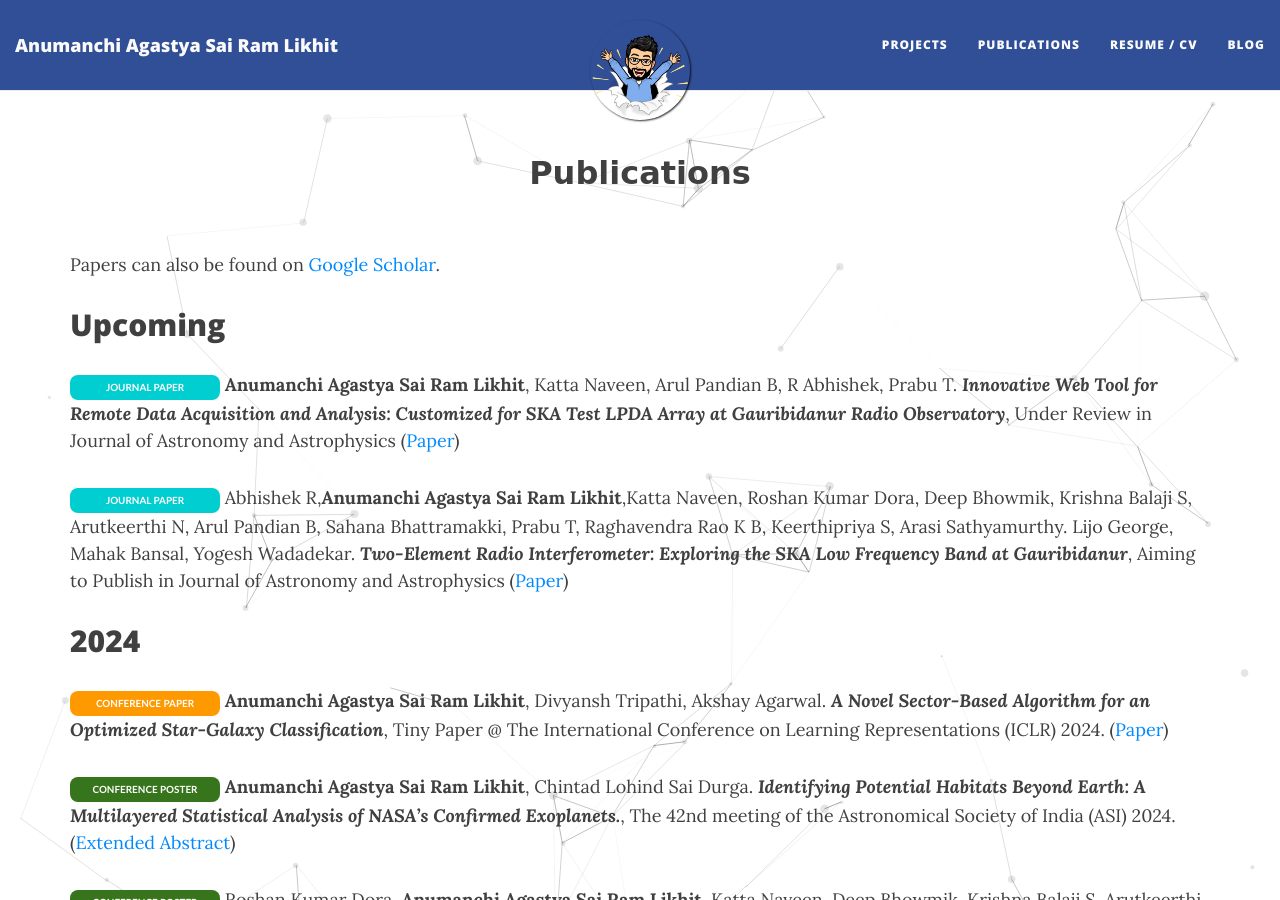
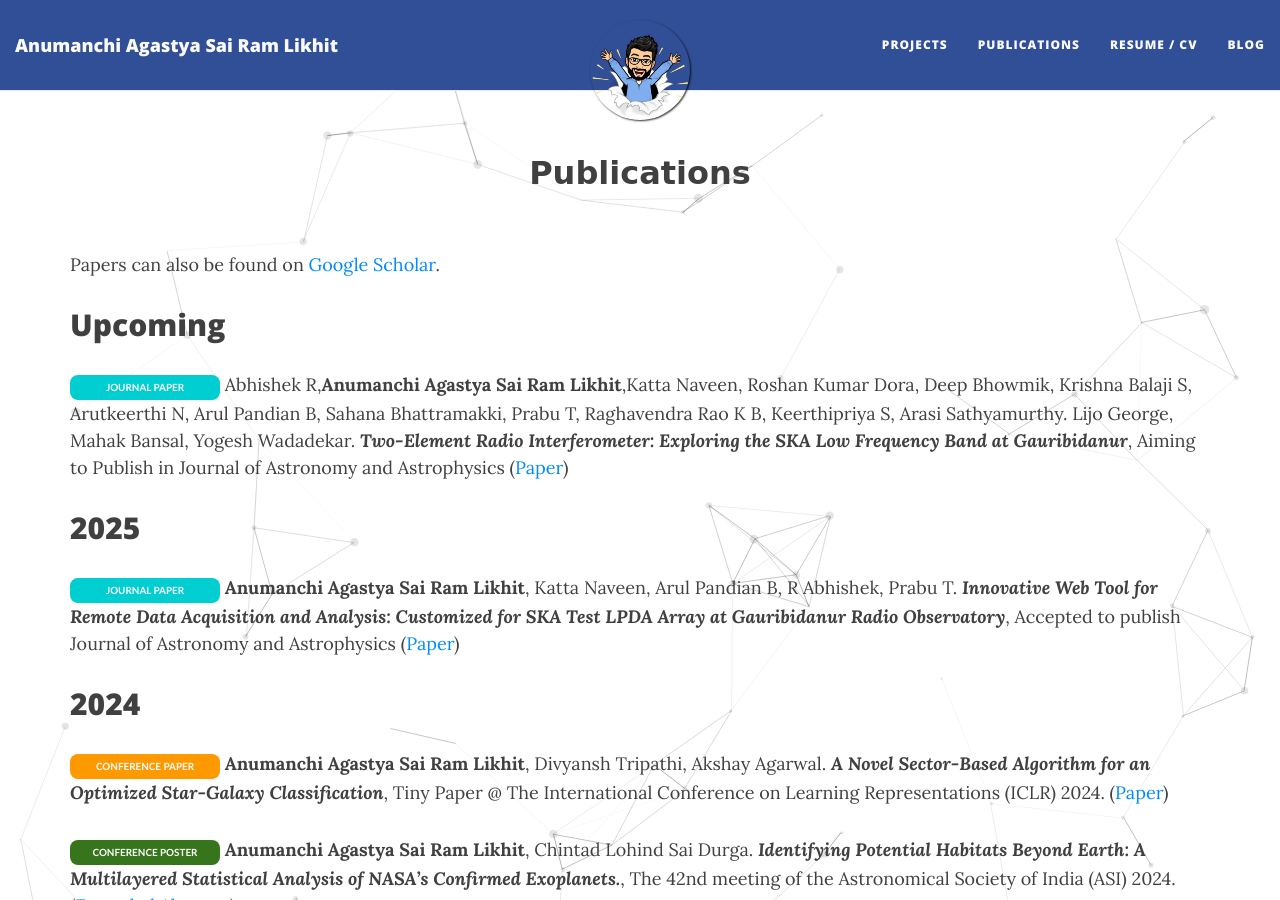
Before and after one commit to astropi-b/astropi-b.github.io, a Jekyll site: the page built from publications.md, in a window 1280 px wide and 900 px high. Built offline with Jekyll 4.4.1, drawn with Linux system fonts in a browser that asks for light colours; nearby versions of some CDN libraries.

Commit message:
Update publications.md

```diff
--- a/publications.md
+++ b/publications.md
@@ -8,10 +8,13 @@ Papers can also be found on [Google Scholar](https://scholar.google.co.in/citati
 ## Upcoming
 
 <span style="display: inline-block; width:150px; line-height: 25px; color:white; font-family: Calibri; background-color:#00CED1; font-size: 55%;border-radius: 8px; text-align:center;"><b>JOURNAL PAPER</b></span>
-<b>Anumanchi Agastya Sai Ram Likhit</b>, Katta Naveen, Arul Pandian B, R Abhishek, Prabu T. <b>*Innovative Web Tool for Remote Data Acquisition and Analysis: Customized for SKA Test LPDA Array at Gauribidanur Radio Observatory*</b>, Under Review in Journal of Astronomy and Astrophysics (<a target="_blank" href="">Paper</a>)
+Abhishek R,<b>Anumanchi Agastya Sai Ram Likhit</b>,Katta Naveen, Roshan Kumar Dora, Deep Bhowmik, Krishna Balaji S, Arutkeerthi N, Arul Pandian B, Sahana Bhattramakki, Prabu T, Raghavendra Rao K B, Keerthipriya S, Arasi Sathyamurthy. Lijo George, Mahak Bansal, Yogesh Wadadekar. <b>*Two-Element Radio Interferometer: Exploring the SKA Low Frequency Band at Gauribidanur*</b>, Aiming to Publish in Journal of Astronomy and Astrophysics (<a target="_blank" href="">Paper</a>)
+
+## 2025
 
 <span style="display: inline-block; width:150px; line-height: 25px; color:white; font-family: Calibri; background-color:#00CED1; font-size: 55%;border-radius: 8px; text-align:center;"><b>JOURNAL PAPER</b></span>
-Abhishek R,<b>Anumanchi Agastya Sai Ram Likhit</b>,Katta Naveen, Roshan Kumar Dora, Deep Bhowmik, Krishna Balaji S, Arutkeerthi N, Arul Pandian B, Sahana Bhattramakki, Prabu T, Raghavendra Rao K B, Keerthipriya S, Arasi Sathyamurthy. Lijo George, Mahak Bansal, Yogesh Wadadekar. <b>*Two-Element Radio Interferometer: Exploring the SKA Low Frequency Band at Gauribidanur*</b>, Aiming to Publish in Journal of Astronomy and Astrophysics (<a target="_blank" href="">Paper</a>)
+<b>Anumanchi Agastya Sai Ram Likhit</b>, Katta Naveen, Arul Pandian B, R Abhishek, Prabu T. <b>*Innovative Web Tool for Remote Data Acquisition and Analysis: Customized for SKA Test LPDA Array at Gauribidanur Radio Observatory*</b>, Accepted to publish Journal of Astronomy and Astrophysics (<a target="_blank" href="https://doi.org/10.48550/arXiv.2501.13090">Paper</a>)
+
 
 ## 2024
 
```
